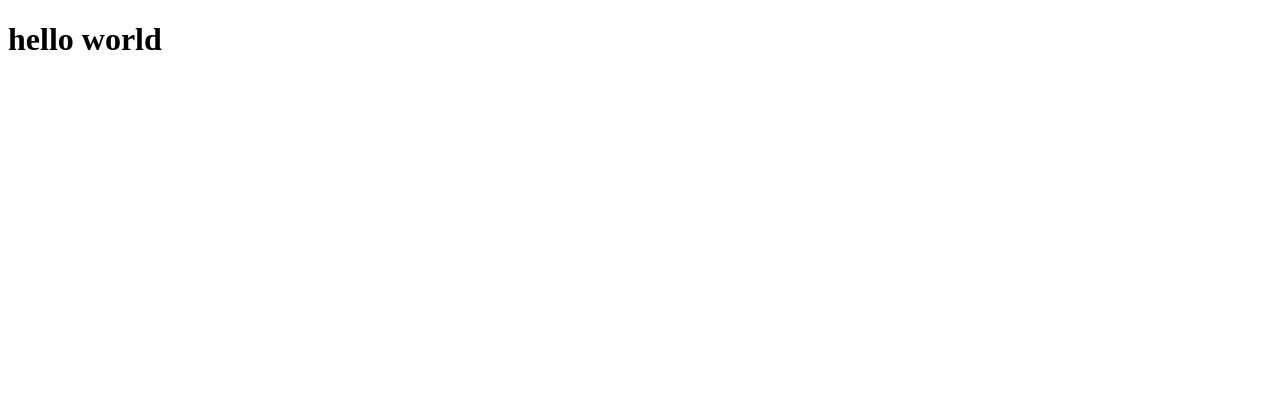
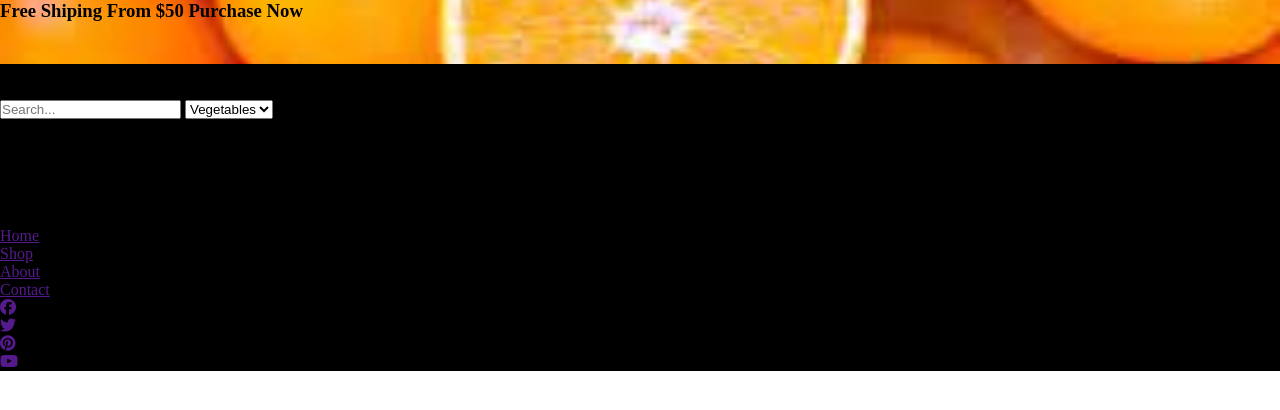
Before and after one commit to HtetBoBoAung/organic-shop, a plain HTML site: page index.html in a window 1280 px wide. Drawn offline with Linux system fonts and the light colour scheme.

Commit message:
Create The Header

```diff
--- a/index.css
+++ b/index.css
@@ -1,3 +1,24 @@
-body {
-     background-color: black;
+* {
+     margin: 0;
+     padding: 0;
+     box-sizing: border-box;
 }
+
+.container {
+     display: grid;
+     grid-template-columns: repeat(12,1fr);
+     grid-template-rows: auto 1fr auto;
+}
+
+.header {
+     display: flex;
+     flex-direction: column;
+     background-color: #000;
+}
+
+.mini-navbar {
+     background: url(image/orange.jpg) center no-repeat;
+     background-size: cover;
+     width: 100vw;
+     height: 8vh;
+}
--- a/index.html
+++ b/index.html
@@ -4,8 +4,74 @@
      <meta charset="UTF-8">
      <meta name="viewport" content="width=device-width, initial-scale=1.0">
      <title>Document</title>
+     <link rel="stylesheet" href="index.css">
+     <script src="https://kit.fontawesome.com/9354948e9c.js" crossorigin="anonymous"></script>
 </head>
 <body>
-     <h1>hello world</h1>
+     <div class="container">
+          <header class="header">
+               <div class="mini-navbar">
+                    <h3 class="header-title">Free Shiping From $50 Purchase Now</h3>
+               </div>
+               <div class="logo-bar">
+                    <div class="logo-icon">
+                         <span class="logo-name"><i class="fa-solid fa-house"></i></span>
+                         <p class="logo-para">Shop Organic</p>
+                    </div>
+                    <div class="search-bar">
+                         <input type="search" placeholder="Search..." name="search">
+                         <select name="select">
+                              <option value="Fruits">Fruits</option>
+                              <option value="Meat">Meat</option>
+                              <option value="Vegetables" selected>Vegetables</option>
+                              <option value="Organic">Organic</option>
+                         </select>
+                         <span class="search-icon"><i class="fa-solid fa-magnifying-glass"></i></span>
+                    </div>
+                    <div class="login-container">
+                         <div class="login-div">
+                              <p class="login-para">Login</p>
+                              <span class="login-icon"><i class="fa-solid fa-user"></i></span>
+                         </div>
+                         <div class="shopping-container">
+                              <span class="cart-icon"><i class="fa-solid fa-bag-shopping"></i></span>
+                              <p class="shopping-text">Shopping Basket <br><span class="price">$0.00</span></p>
+                         </div>
+                    </div>
+
+               </div>
+               <nav class="navbar">
+                    <div class="category-button">SHOP BY CATEGORY</div>
+                    <ul class="menu-list">
+                         <li class="nav-items">
+                              <a href="" class="nav-link">Home</a>
+                         </li>
+                         <li class="nav-items">
+                              <a href="" class="nav-link">Shop</a>
+                         </li>
+                         <li class="nav-items">
+                              <a href="" class="nav-link">About</a>
+                         </li>
+                         <li class="nav-items">
+                              <a href="" class="nav-link">Contact</a>
+                         </li>
+                    </ul>
+                    <ul class="social-container">
+                         <li class="social-item">
+                              <a href="" class="social-link"><i class="fa-brands fa-facebook"></i></a>
+                         </li>
+                         <li class="social-item">
+                              <a href="" class="social-link"><i class="fa-brands fa-twitter"></i></a>
+                         </li>
+                         <li class="social-item">
+                              <a href="" class="social-link"><i class="fa-brands fa-pinterest"></i></a>
+                         </li>
+                         <li class="social-item">
+                              <a href="" class="social-link"><i class="fa-brands fa-youtube"></i></a>
+                         </li>
+                    </ul>
+               </nav>
+          </header>
+     </div>
 </body>
 </html>
```
Also changed, not shown: image/orange.jpg (added).
